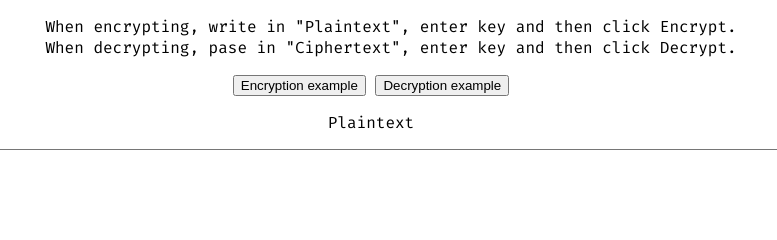
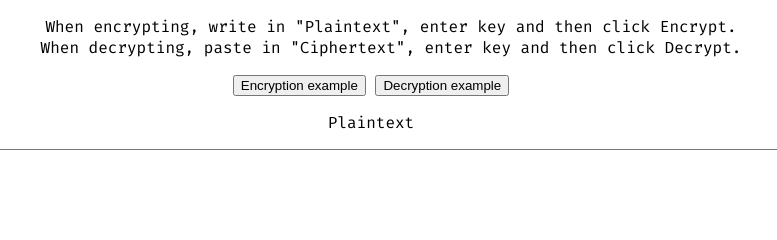
Before and after one commit to kartva/easy-crypt, a website built with webpack: page www/index.html in a window 1280 px wide. Shown: the top 240 px of the page, 269-1046 px from the left. Built offline with nearby package versions, Linux system fonts and the light colour scheme.

Commit message:
fix typo

```diff
--- a/www/index.html
+++ b/www/index.html
@@ -63,7 +63,7 @@
     <center>
     <ul>
       <li>When encrypting, write in "Plaintext", enter key and then click Encrypt.</li>
-      <li>When decrypting, pase in "Ciphertext", enter key and then click Decrypt.</li>
+      <li>When decrypting, paste in "Ciphertext", enter key and then click Decrypt.</li>
     </ul>
     <button type="button" id="enc_button">Encryption example</button>
     <button type="button" id="dec_button">Decryption example</button>
```
